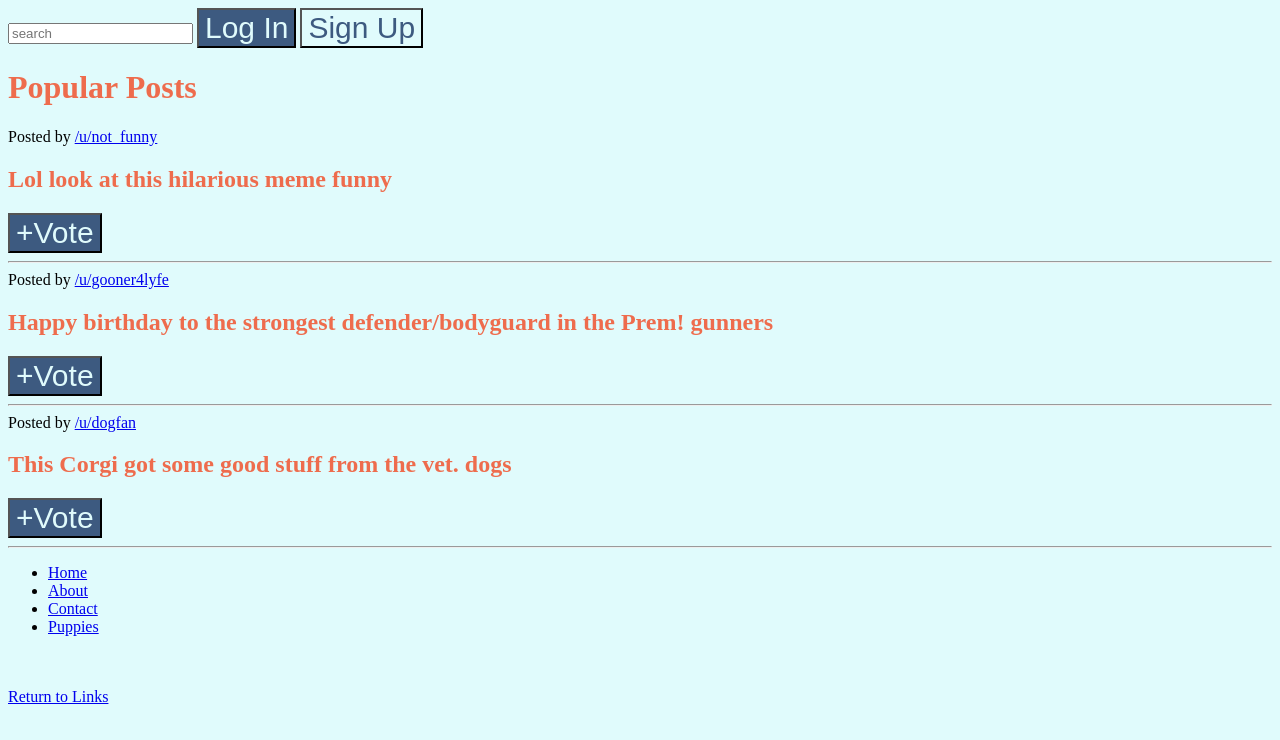
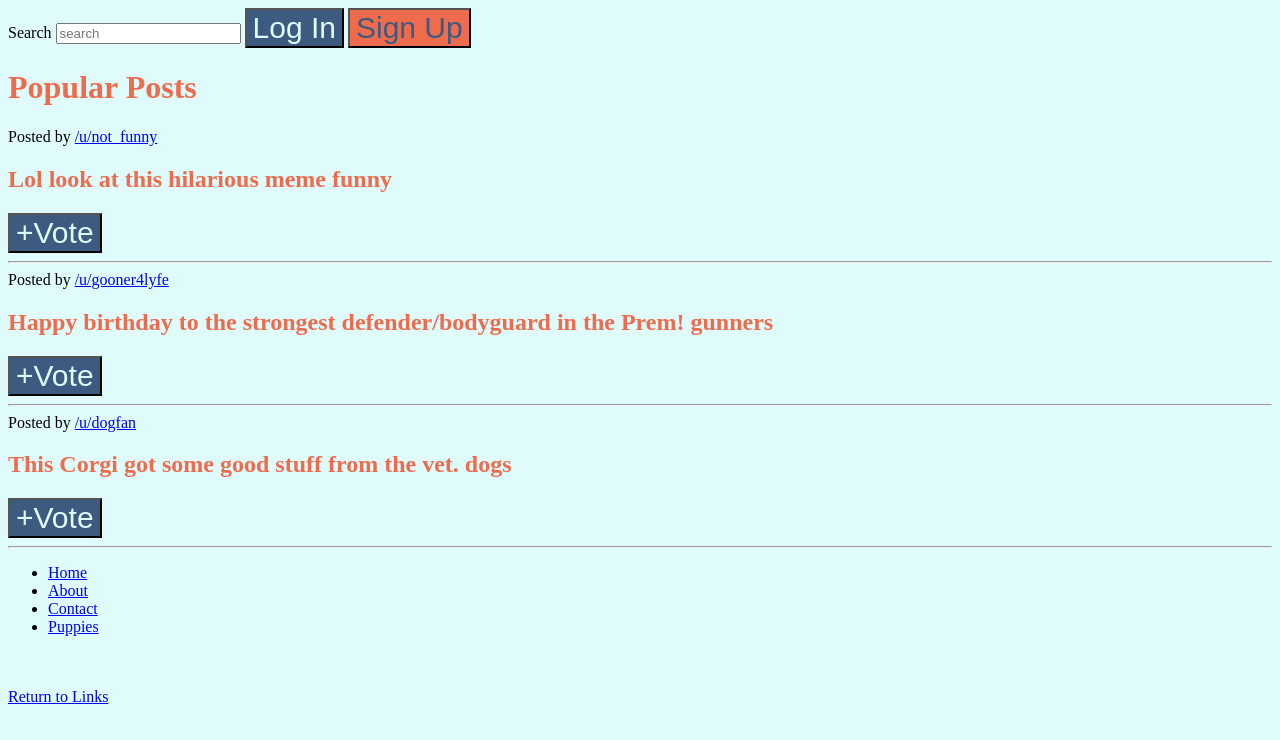
Before and after one commit to KaylaSG/bootcamp, a plain HTML site: page section7/starter.html in a window 1280 px wide. Drawn offline with Linux system fonts and the light colour scheme.

Commit message:
Update CSS

```diff
--- a/section7/app.css
+++ b/section7/app.css
@@ -21,6 +21,6 @@ h1, h2{
 
 /* id selector */
 #signup{
-    background-color: #e0fbfc;
+    background-color: #ee6c4d;
     color: #3d5a80;
 }
--- a/section7/starter.html
+++ b/section7/starter.html
@@ -10,7 +10,7 @@
 
 <body>
     <nav>
-        <label for="search"></label>
+        <label for="search">Search</label>
         <input type="text" placeholder="search" id="search">
         <button>Log In</button>
         <button id="signup">Sign Up</button>
```
